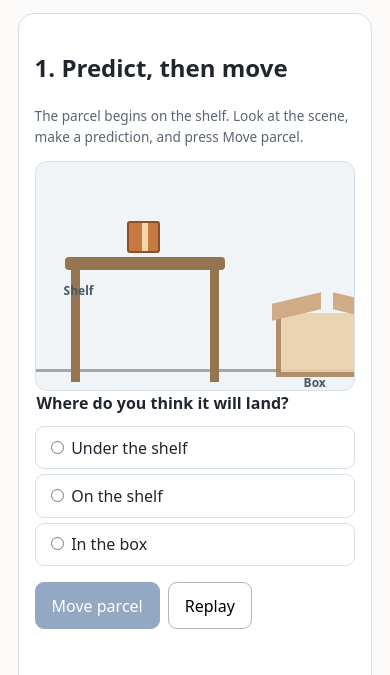
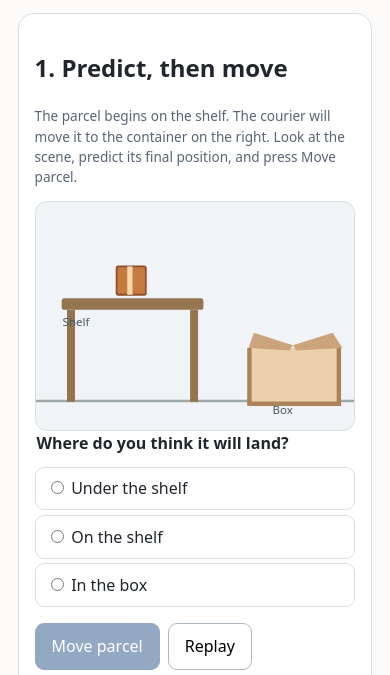
Before and after one commit to tim8es/ASIT, a plain HTML site: page plugin/prototypes/parcel-mission.html in a window 390 px wide. Shown: the part 169-844 px from the top of the page. Drawn offline with Linux system fonts and the light colour scheme.

Commit message:
fix(#30): make animated parcel scene responsive with scalable SVG viewBox

```diff
--- a/plugin/prototypes/parcel-mission.html
+++ b/plugin/prototypes/parcel-mission.html
@@ -13,18 +13,9 @@
   h1 {margin:.2rem 0 .5rem; font-size:1.65rem;}
   .card {border:1px solid #d9dfe7; border-radius:16px; background:white; padding:1rem; margin-block: .9rem;}
   .scene {position:relative; height:230px; overflow:hidden; border-radius:12px; background:#f0f4f6; border:1px solid #d7e0e7;}
-  .floor {position:absolute;left:0;right:0;bottom:18px;border-top:3px solid #9ea8a8}
-  .shelf {position:absolute;top:95px;left:29px;width:160px;height:13px;background:#94754f;border-radius:4px;}
-  .shelf::before,.shelf::after {content:'';position:absolute;top:10px;width:9px;height:115px;background:#94754f;}
-  .shelf::before{left:6px}.shelf::after{right:6px}
-  .box {position:absolute;left:240px;top:151px;width:102px;height:64px;border:5px solid #ac825a;border-top:0;background:#ead1ab;opacity:.9}
-  .box::before,.box::after {content:'';position:absolute;top:-15px;width:49px;height:17px;background:#cba47b;}
-  .box::before{left:-9px;transform:skewY(-13deg)}.box::after{right:-9px;transform:skewY(13deg)}
-  .parcel {position:absolute;left:91px;top:59px;width:33px;height:32px;background:#c77a40;border:2px solid #8e4d2d;border-radius:3px; z-index:2;transition:transform .55s cubic-bezier(.22,.6,.26,1);}
-  .parcel::before {content:'';position:absolute;left:13px;top:0;bottom:0;width:6px;background:#f3d6a9;}
-  .scene.moved .parcel {transform:translate(173px,102px);}
-  .scene-label {position:absolute; font-size:.75rem;color:#4a5767;font-weight:650;}
-  .scene-label.shelf-label{left:28px;top:120px}.scene-label.box-label{left:268px;top:212px}
+  .scene svg {width:100%;height:100%;display:block}
+  .parcel {transform-box:view-box;transform-origin:0 0;transition:transform .55s cubic-bezier(.22,.6,.26,1)}
+  .scene.moved .parcel {transform:translate(48.0556%,44.3478%)}
   fieldset {border:0;padding:0;margin:0;}
   legend {font-weight:650;margin-bottom:.4rem;}
   label.choice {display:block;padding:.55rem .65rem;margin:.3rem 0;border:1px solid #d9dfe7;border-radius:9px;cursor:pointer;}
@@ -50,14 +41,23 @@
 <main>
   <section class="card" aria-label="Prediction game">
     <h2>1. Predict, then move</h2>
-    <p class="small">The parcel begins on the shelf. Look at the scene, make a prediction, and press Move parcel.</p>
+    <p class="small">The parcel begins on the shelf. The courier will move it to the container on the right. Look at the scene, predict its final position, and press Move parcel.</p>
     <div id="scene" class="scene" role="img" aria-label="Diagram: a parcel rests on a shelf on the left and an empty open box stands on the right.">
-      <div class="floor" aria-hidden="true"></div>
-      <div class="shelf" aria-hidden="true"></div>
-      <div class="box" aria-hidden="true"></div>
-      <div class="parcel" aria-hidden="true"></div>
-      <span class="scene-label shelf-label">Shelf</span>
-      <span class="scene-label box-label">Box</span>
+      <svg viewBox="0 0 360 230" preserveAspectRatio="xMidYMid meet" focusable="false" aria-hidden="true">
+        <path d="M0 211 H360" stroke="#9ea8a8" stroke-width="3"/>
+        <rect x="29" y="95" width="160" height="13" rx="3" fill="#94754f"/>
+        <rect x="35" y="108" width="9" height="104" fill="#94754f"/>
+        <rect x="174" y="108" width="9" height="104" fill="#94754f"/>
+        <path d="M241 151 V214 H342 V151" stroke="#ac825a" stroke-width="5" fill="#ead1ab"/>
+        <path d="M240 151 L246 134 L290 148 L286 154 Z" fill="#cba47b"/>
+        <path d="M290 148 L335 134 L346 151 L294 154 Z" fill="#cba47b"/>
+        <g class="parcel">
+          <rect x="91" y="59" width="33" height="32" rx="2" fill="#c77a40" stroke="#8e4d2d" stroke-width="2"/>
+          <rect x="103" y="59" width="6" height="32" fill="#f3d6a9"/>
+        </g>
+        <text x="30" y="126" fill="#4a5767" font-size="13">Shelf</text>
+        <text x="267" y="226" fill="#4a5767" font-size="13">Box</text>
+      </svg>
     </div>
     <fieldset id="prediction">
       <legend>Where do you think it will land?</legend>
```
